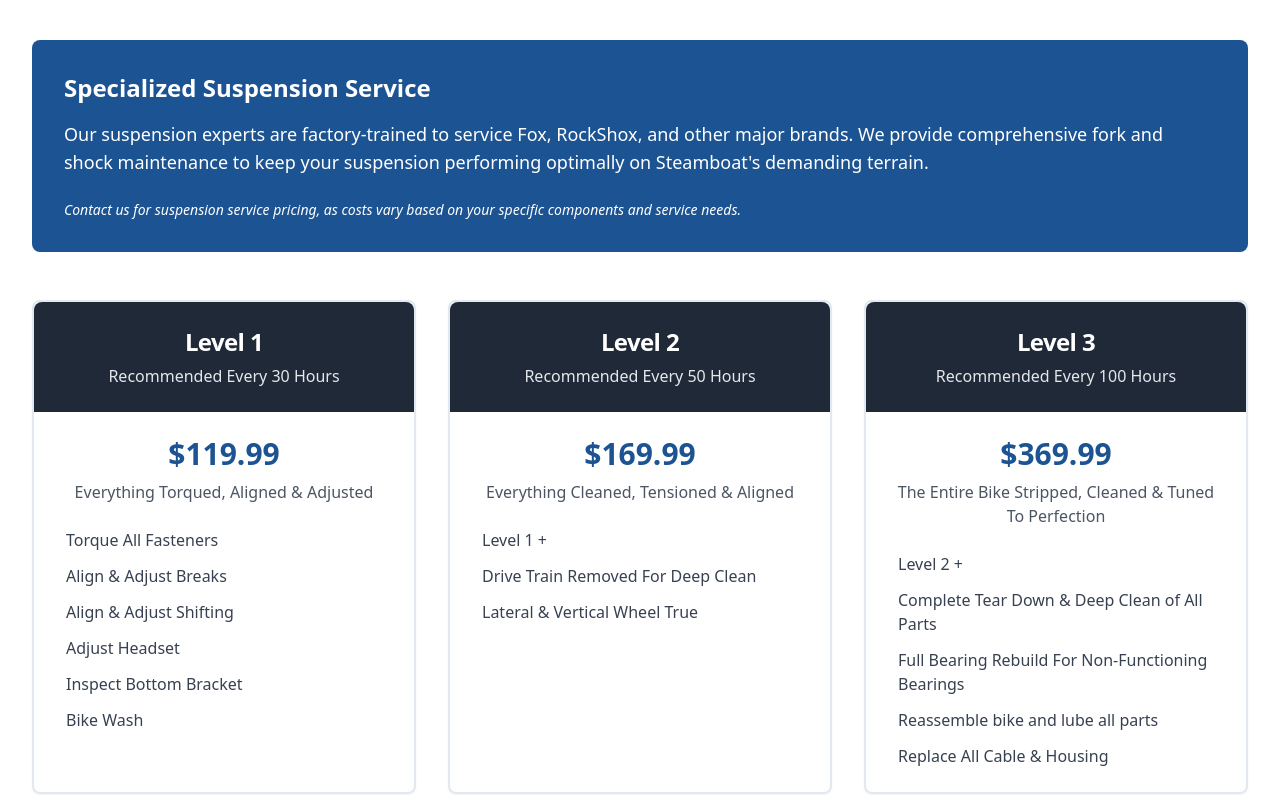
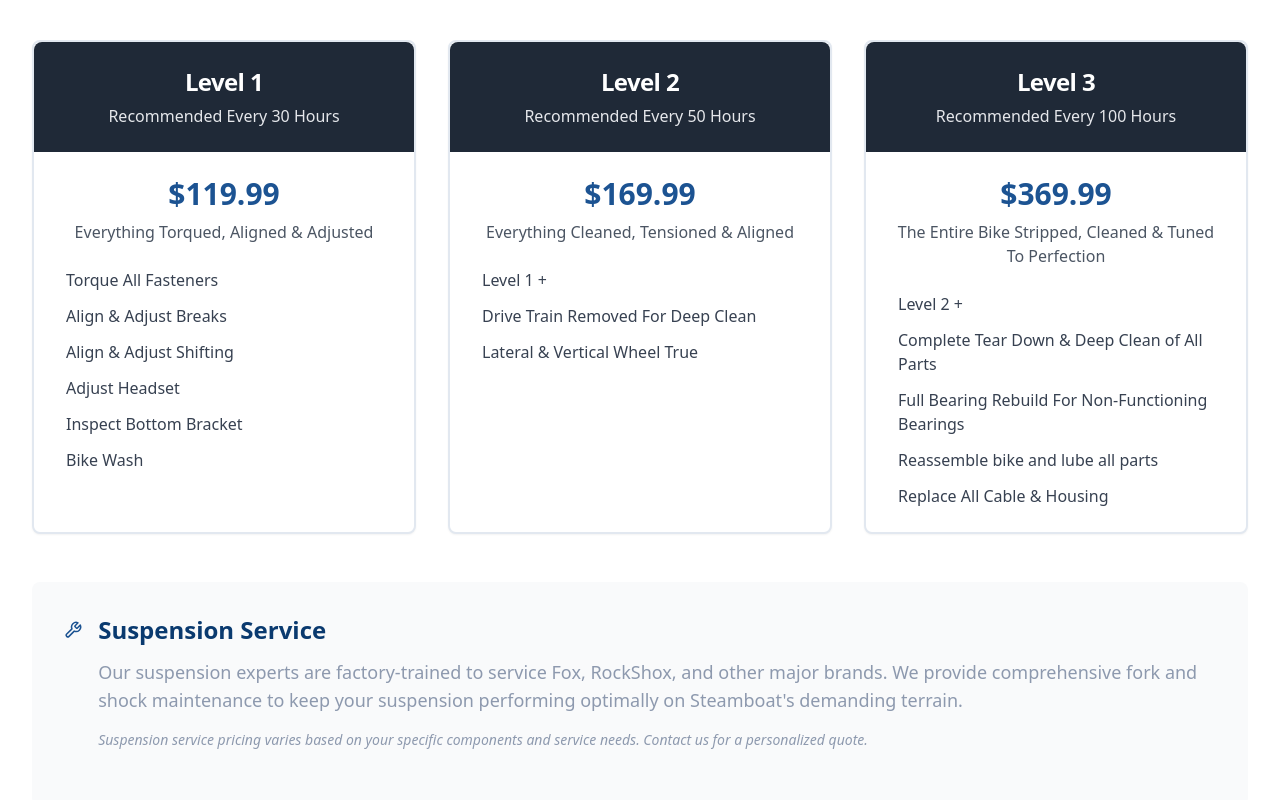
Before and after one commit to rohobits/steamboat-revive-project, a React (Vite) app: page /bike-service in a window 1280 px wide. Shown: the part 340-1140 px from the top of the page. Built offline with nearby package versions, Linux system fonts and the light colour scheme.

Commit message:
Remove "Specialized" from suspension section
Move suspension service information to service packages.

```diff
--- a/src/pages/BikeService.tsx
+++ b/src/pages/BikeService.tsx
@@ -1,4 +1,3 @@
-
 import { MapPin, Users, Star, Wrench } from "lucide-react";
 import { Button } from "@/components/ui/button";
 import { Card, CardContent, CardHeader, CardTitle } from "@/components/ui/card";
@@ -86,19 +85,6 @@ export default function BikeService() {
           </div>
         </div>
 
-        {/* Suspension Service Callout */}
-        <div className="bg-steamboat-blue text-white rounded-lg p-8 mb-12">
-          <h2 className="text-2xl font-bold mb-4">Specialized Suspension Service</h2>
-          <p className="text-lg mb-6">
-            Our suspension experts are factory-trained to service Fox, RockShox, and other major brands.
-            We provide comprehensive fork and shock maintenance to keep your suspension performing optimally
-            on Steamboat's demanding terrain.
-          </p>
-          <p className="text-sm italic">
-            Contact us for suspension service pricing, as costs vary based on your specific components and service needs.
-          </p>
-        </div>
-
         <div className="grid grid-cols-1 gap-8 mt-10 md:grid-cols-2 lg:grid-cols-3">
           {servicePackages.map((pkg) => (
             <Card key={pkg.level} className="border-2">
@@ -121,6 +107,25 @@ export default function BikeService() {
               </CardContent>
             </Card>
           ))}
+        </div>
+
+        {/* Suspension Service Section */}
+        <div className="bg-gray-50 rounded-lg p-8 mt-12 mb-12">
+          <div className="flex items-start space-x-4 mb-6">
+            <Wrench className="text-steamboat-blue" size={32} />
+            <div>
+              <h2 className="text-2xl font-bold text-steamboat-darkBlue mb-3">Suspension Service</h2>
+              <p className="text-lg text-steamboat-gray mb-4">
+                Our suspension experts are factory-trained to service Fox, RockShox, and other major brands.
+                We provide comprehensive fork and shock maintenance to keep your suspension performing optimally
+                on Steamboat's demanding terrain.
+              </p>
+              <p className="text-sm italic text-steamboat-gray">
+                Suspension service pricing varies based on your specific components and service needs.
+                Contact us for a personalized quote.
+              </p>
+            </div>
+          </div>
         </div>
 
         {/* Reviews Section */}
```
